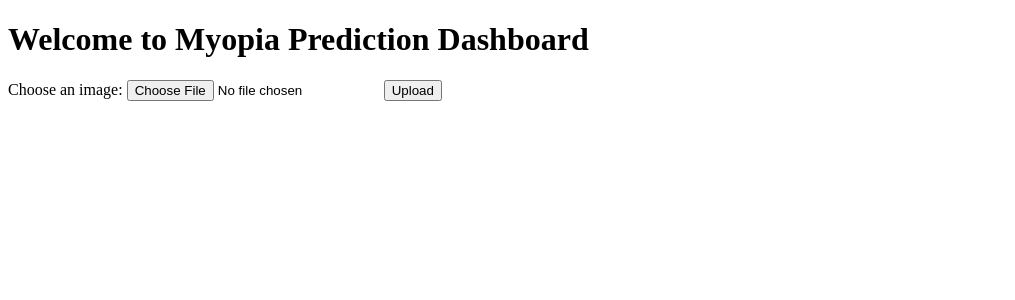
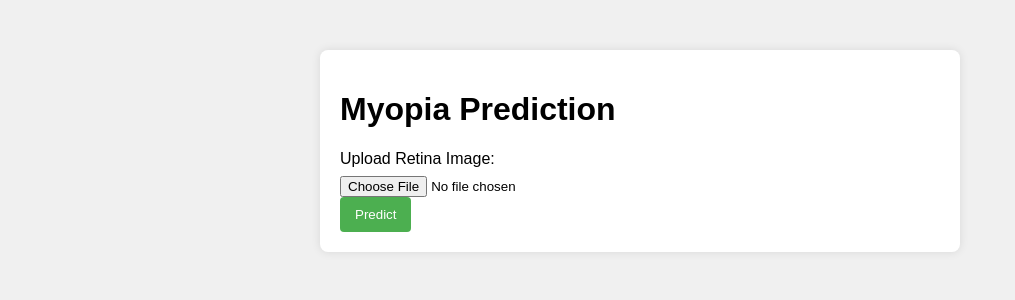
Before and after one commit to Rz02/Ocular-Disease-Recognition, a Flask app: page / in a window 1280 px wide. Shown: the top 300 px of the page, without its empty margins (0-1015 px from the left). Run offline with Flask 3, Linux system fonts and the light colour scheme.

Commit message:
Add style for dashboard

```diff
--- /dev/null
+++ b/static/styles.css
@@ -0,0 +1,50 @@
+body {
+    font-family: 'Arial', sans-serif;
+    background-color: #f0f0f0;
+    margin: 0;
+    padding: 0;
+}
+
+.container {
+    max-width: 600px;
+    margin: 50px auto;
+    background-color: #fff;
+    padding: 20px;
+    box-shadow: 0 0 10px rgba(0, 0, 0, 0.1);
+    border-radius: 8px;
+}
+
+form {
+    margin-top: 20px;
+}
+
+label {
+    display: block;
+    margin-bottom: 8px;
+}
+
+button {
+    padding: 10px 15px;
+    background-color: #4caf50;
+    color: #fff;
+    border: none;
+    border-radius: 4px;
+    cursor: pointer;
+}
+
+button:hover {
+    background-color: #45a049;
+}
+
+.result {
+    margin-top: 20px;
+    padding: 15px;
+    background-color: #dff0d8;
+    border: 1px solid #d6e9c6;
+    border-radius: 4px;
+}
+
+.result h2 {
+    margin-top: 0;
+    color: #3c763d;
+}
--- a/templates/index.html
+++ b/templates/index.html
@@ -3,19 +3,26 @@
 <head>
     <meta charset="UTF-8">
     <meta name="viewport" content="width=device-width, initial-scale=1.0">
-    <title>Myopia Prediction Dashboard</title>
+    <title>Myopia Prediction</title>
+    <link rel="stylesheet" href="{{ url_for('static', filename='styles.css') }}">
 </head>
 <body>
-    <h1>Welcome to Myopia Prediction Dashboard</h1>
+    <div class="container">
+        <h1>Myopia Prediction</h1>
 
-    <form action="/upload" method="post" enctype="multipart/form-data">
-        <label for="file">Choose an image:</label>
-        <input type="file" id="file" name="file" accept=".jpg, .jpeg, .png" required>
-        <button type="submit">Upload</button>
-    </form>
+        <form action="/upload" method="post" enctype="multipart/form-data">
+            <label for="file">Upload Retina Image:</label>
+            <input type="file" name="file" accept=".jpg, .jpeg, .png" required>
+            <br>
+            <button type="submit">Predict</button>
+        </form>
 
-    {% if prediction %}
-    <h2>Prediction Result: {{ prediction }}</h2>
-    {% endif %}
+        {% if prediction %}
+            <div class="result">
+                <h2>Prediction Result:</h2>
+                <p>{{ prediction }}</p>
+            </div>
+        {% endif %}
+    </div>
 </body>
 </html>
```
Also changed, not shown: uploads/0_right.jpg (added).
